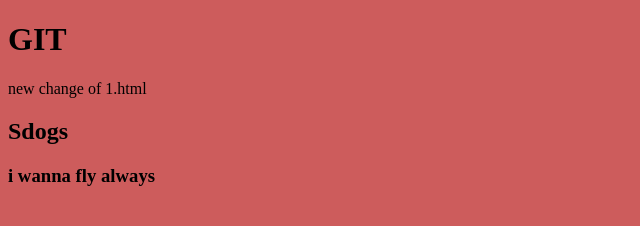
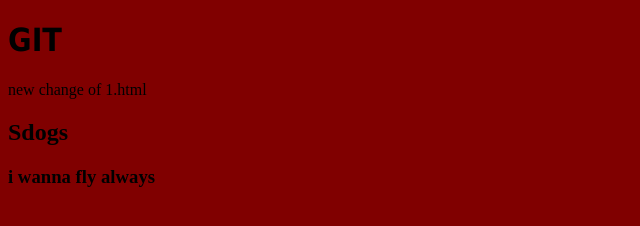
Before and after one commit to solarismind1992/site, a plain HTML site: page index.html in a window 1280 px wide. Shown: the whole page, without its empty margins (0-640 px from the left). Drawn offline with Linux system fonts and the light colour scheme.

Commit message:
maroon bg color

```diff
--- a/style.css
+++ b/style.css
@@ -1,4 +1,8 @@
 body
 {
-    background-color: indianred;
+    background-color: maroon;
 }
+h1
+{
+    font-family: Vivaldi, Tahoma;
+}
```
